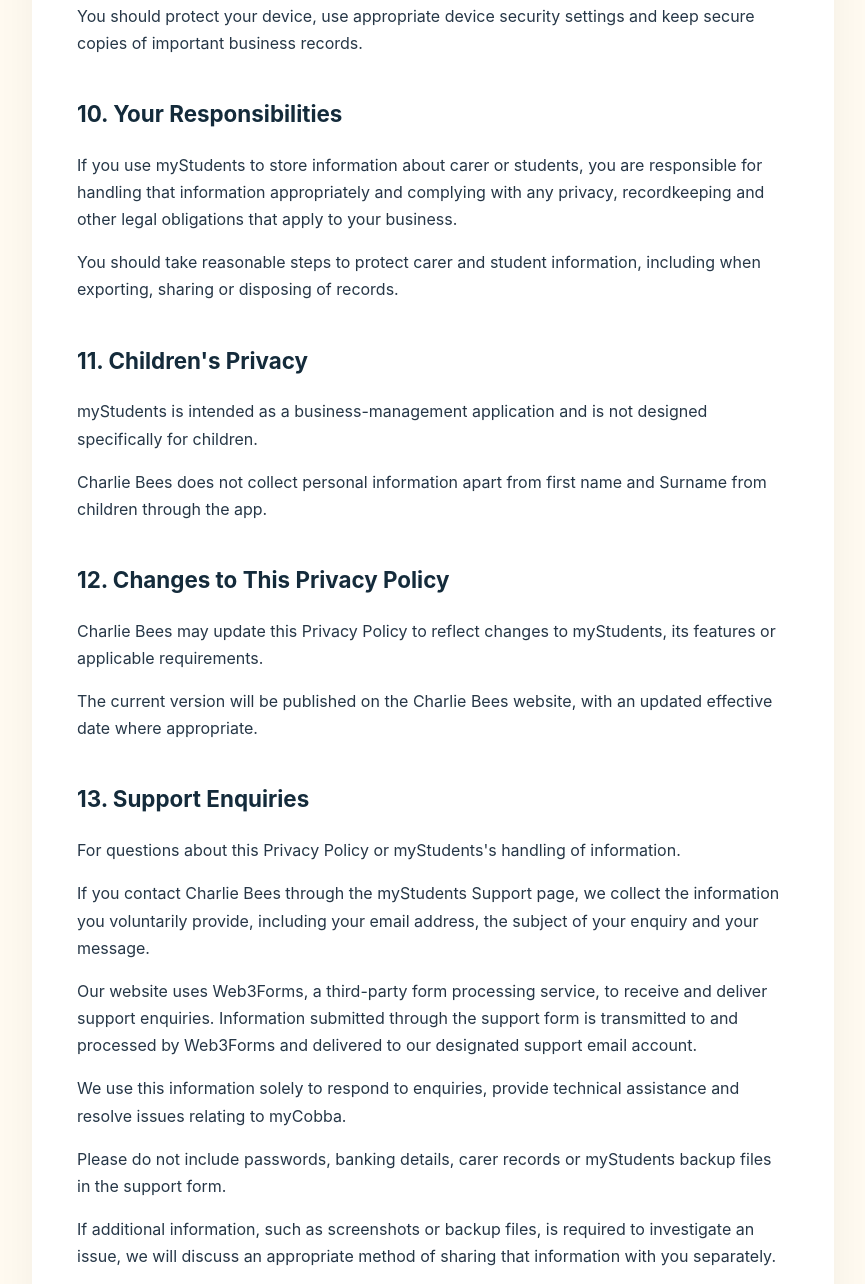
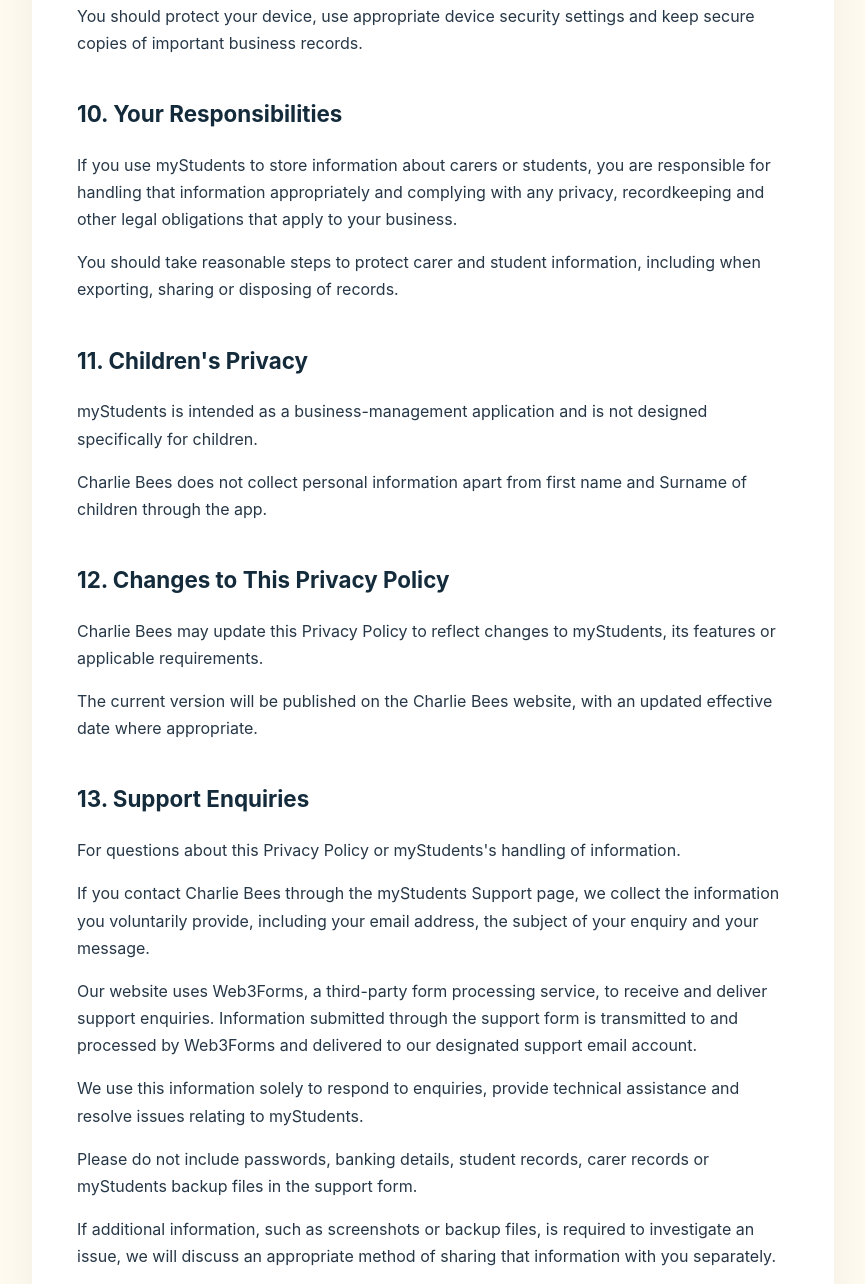
Before and after one commit to charliebees7/charliebees7.github.io, a plain HTML site: page mystudents/privacy.html in a window 1280 px wide. Shown: the part 3807-5091 px from the top of the page, without its empty margins (207-1072 px from the left). Drawn offline with Linux system fonts and the light colour scheme.

Commit message:
Update privacy.html

```diff
--- a/mystudents/privacy.html
+++ b/mystudents/privacy.html
@@ -270,7 +270,7 @@
 
   <h2>10. Your Responsibilities</h2>
   <p>If you use myStudents to store information about
-  carer or students, you are responsible
+  carers or students, you are responsible
   for handling that information appropriately
   and complying with any privacy, recordkeeping
   and other legal obligations that apply to
@@ -284,7 +284,7 @@
   application and is not designed specifically
   for children.</p>
   <p>Charlie Bees does not collect personal information
-  apart from first name and Surname from children
+  apart from first name and Surname of children
   through the app.</p>
 
   <h2>12. Changes to This Privacy Policy</h2>
@@ -311,11 +311,11 @@
 
   <p>We use this information solely to respond to enquiries,
   provide technical assistance and resolve issues relating
-  to myCobba.</p>
+  to myStudents.</p>
 
   <p>Please do not include passwords, banking details,
-  carer records or myStudents backup files in the support
-  form.</p>
+  student records, carer records or myStudents backup files
+  in the support form. </p>
 
   <p>If additional information, such as screenshots or backup
   files, is required to investigate an issue, we will discuss
```
